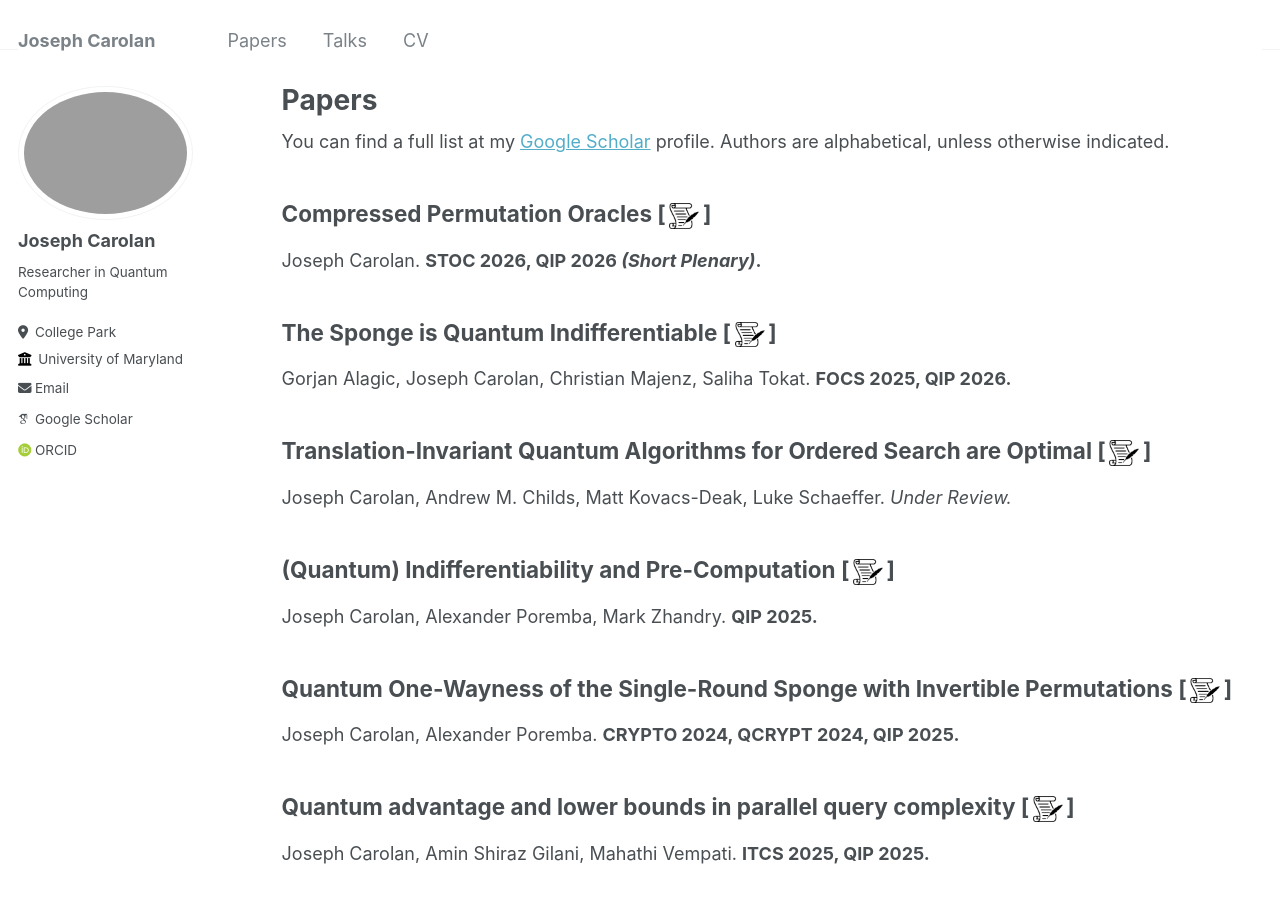
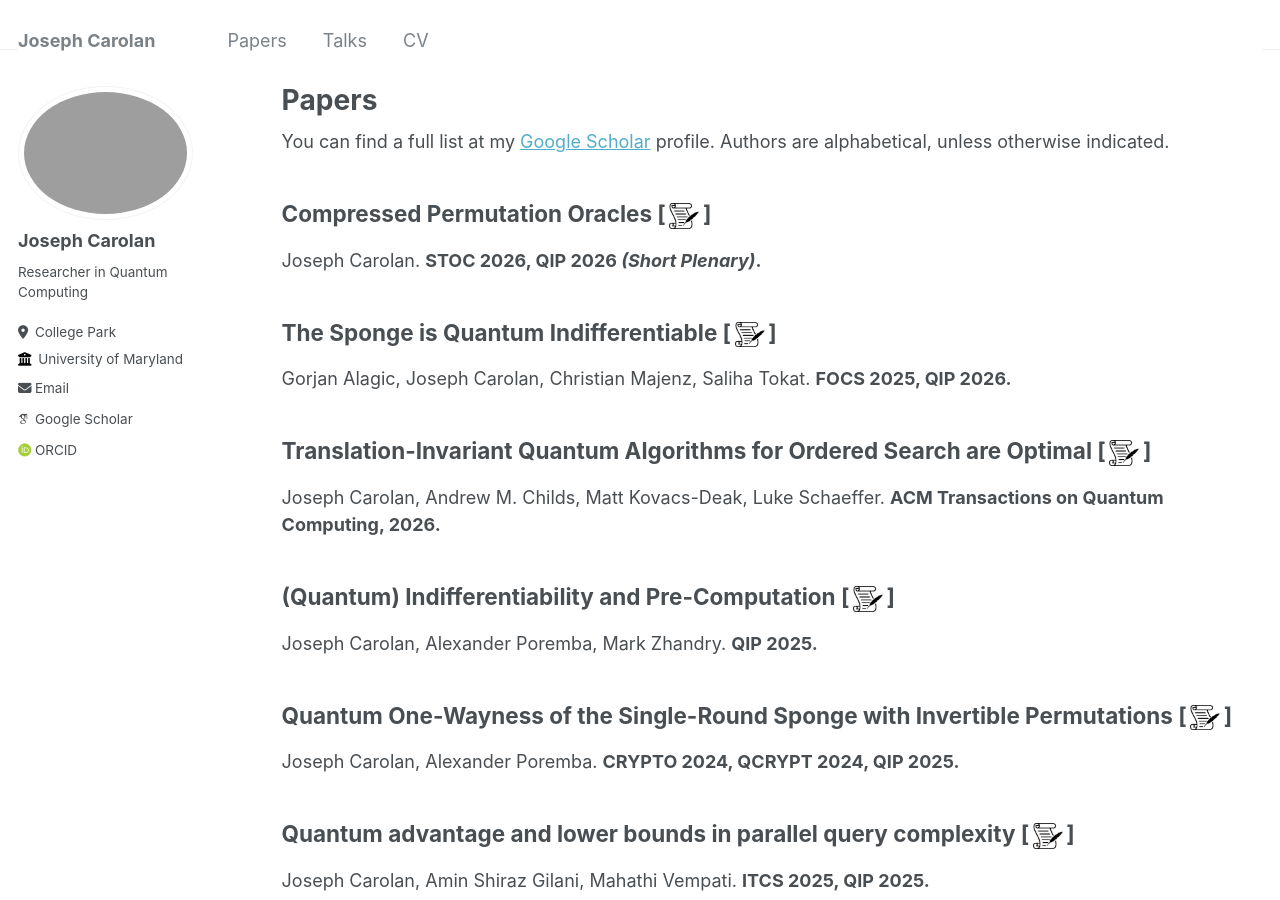
Before and after one commit to jacarolan/personal-website, a Jekyll site: the page built from _pages/publications.md, in a window 1280 px wide and 900 px high. Built offline with Jekyll 4.4.1, drawn with Linux system fonts in a browser that asks for light colours; some web fonts are replaced.

Commit message:
Update publications.md

```diff
--- a/_pages/publications.md
+++ b/_pages/publications.md
@@ -22,7 +22,7 @@
 Gorjan Alagic, Joseph Carolan, Christian Majenz, Saliha Tokat. **FOCS 2025, QIP 2026.**
 
 ## Translation-Invariant Quantum Algorithms for Ordered Search are Optimal [&thinsp;[<img src="../images/manuscript_icon.png" width="30"/>](https://arxiv.org/abs/2503.21090)&thinsp;]
-Joseph Carolan, Andrew M. Childs, Matt Kovacs-Deak, Luke Schaeffer. *Under Review.*
+Joseph Carolan, Andrew M. Childs, Matt Kovacs-Deak, Luke Schaeffer. **ACM Transactions on Quantum Computing, 2026.**
 
 ## (Quantum) Indifferentiability and Pre-Computation [&thinsp;[<img src="../images/manuscript_icon.png" width="30"/>](https://eprint.iacr.org/2024/1727)&thinsp;]
 
```
